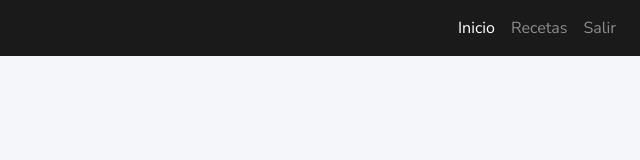
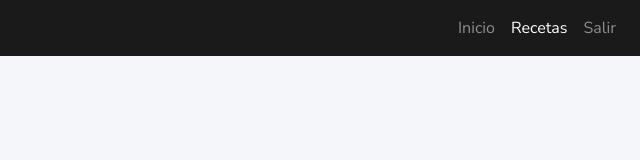
Before and after one commit to Saracaypao/proyecto-sed, a website: page proyectoSed/frontend/recetasAdmin.html in a window 1280 px wide. Shown: the full height of the page, 640-1280 px from the left. Drawn offline with nearby package versions, Linux system fonts and the light colour scheme; some packages are replaced by stand-ins of ours; no server answers; a script that the page names is missing.

Commit message:
details recetasAdmin

```diff
--- a/proyectoSed/frontend/recetasAdmin.html
+++ b/proyectoSed/frontend/recetasAdmin.html
@@ -6,9 +6,8 @@
     <meta name="viewport" content="width=device-width, initial-scale=1.0">
     <title>Administrar Recetas</title>
     <link rel="stylesheet" href="https://stackpath.bootstrapcdn.com/bootstrap/4.5.2/css/bootstrap.min.css">
-    <link href="https://fonts.googleapis.com/css2?family=Nunito+Sans:wght@300;400;600;700&display=swap" rel="stylesheet">
+    <link href="https://fonts.googleapis.com/css2?family=Nunito+Sans:wght@200;300;400;500;600;700&display=swap" rel="stylesheet">
     <link href="./css/recetasAdminStyles.css" rel="stylesheet">
-    <script src="https://cdn.jsdelivr.net/npm/sweetalert2@11"></script>
     <style>
         .card {
             border-radius: 15px;
@@ -29,8 +28,8 @@
         <a class="navbar-brand" href="#">Mi Recetario</a>
         <div class="collapse navbar-collapse" id="navbarNav">
             <ul class="navbar-nav ml-auto">
-                <li class="nav-item"><a class="nav-link active" href="dashboardAdmin.html">Inicio</a></li>
-                <li class="nav-item"><a class="nav-link" href="recetasAdmin.html">Recetas</a></li>
+                <li class="nav-item"><a class="nav-link" href="dashboardAdmin.html">Inicio</a></li>
+                <li class="nav-item"><a class="nav-link active" href="recetasAdmin.html">Recetas</a></li>
                 <li class="nav-item"><a class="nav-link" href="landingpage.html">Salir</a></li>
             </ul>
         </div>
```
Also changed, not shown: proyectoSed/frontend/dashboardAdmin.html (+1 -0 lines).
